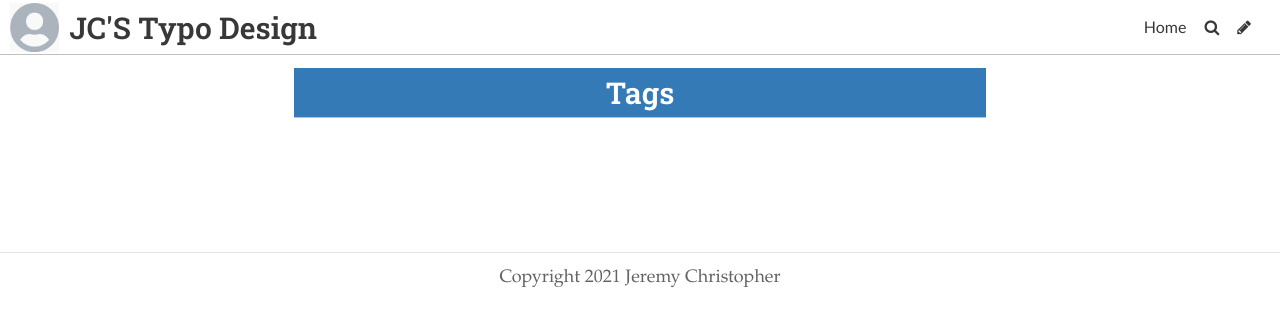
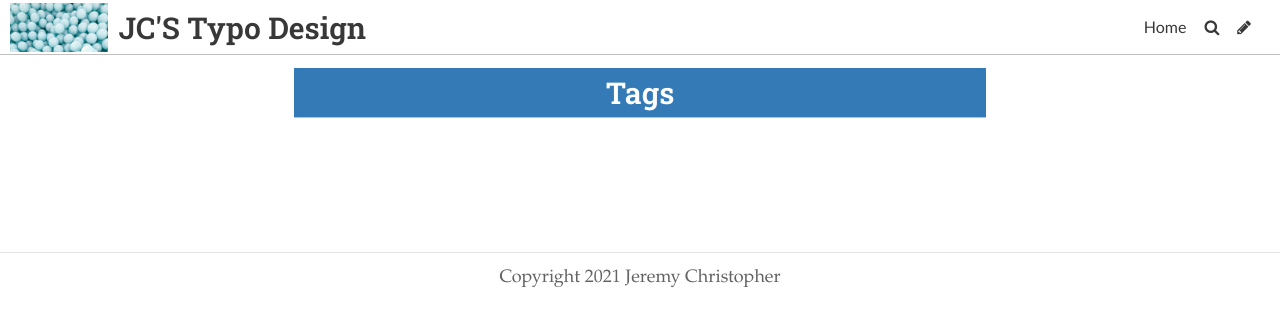
Before and after one commit to JEREMY-0/JC01, a Jekyll site: the page built from pages/tags.md, in a window 1280 px wide. Shown: the top 326 px of the page. Built offline with Jekyll 4.4.1, drawn with Linux system fonts in a browser that asks for light colours; some web fonts are replaced.

Commit message:
Update Settings “general”

```diff
--- a/_data/settings.yml
+++ b/_data/settings.yml
@@ -6,7 +6,7 @@ header_text: My Dream Blog
 header_text_color: "#46d8d8"
 bannerheight: 20vmax
 navbarheight: 55px
-logo: /uploads/logo.jpg
+logo: ../uploads/placeholder1.jpg
 favicon: /uploads/favicon.ico
 gridlayout: false
 fixednavbar: false
```
